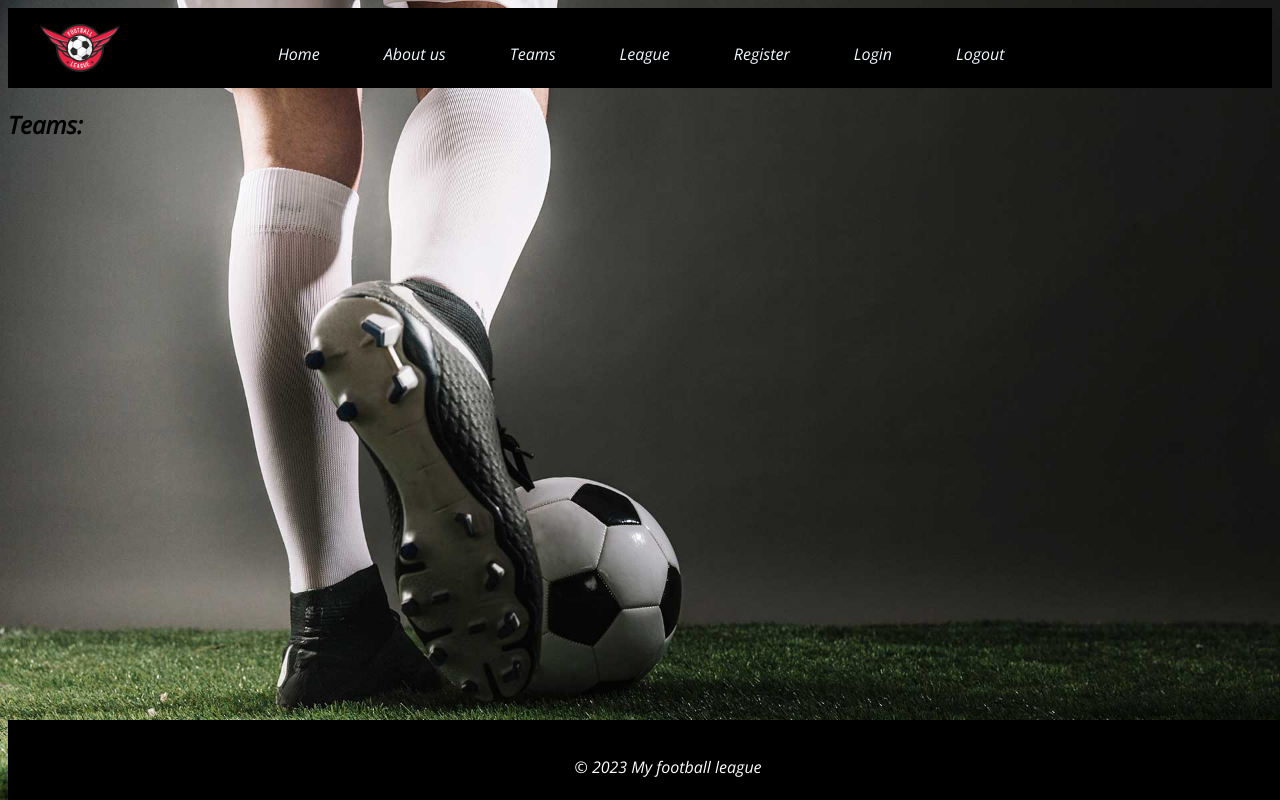
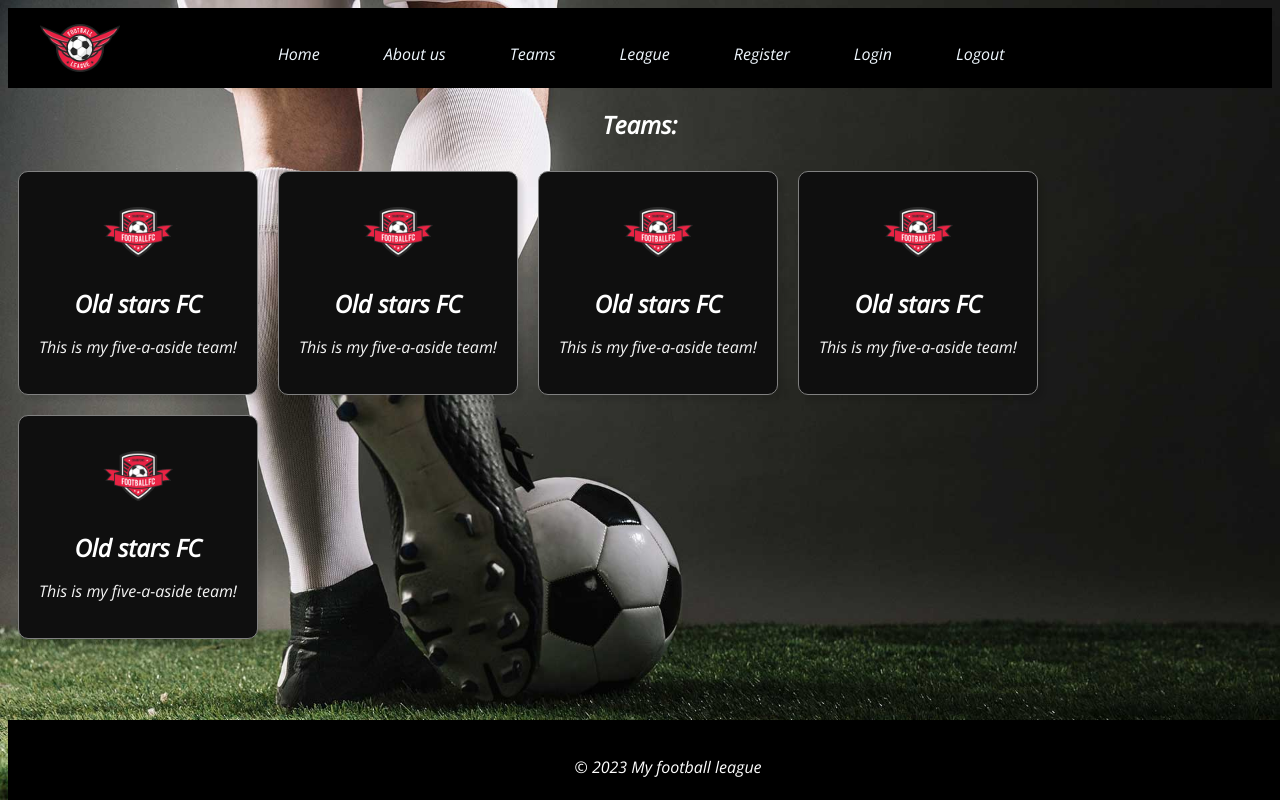
Before and after one commit to axlz21/react-project-df, a React (Vite) app in the folder client/: page /teams in a window 1280 px wide. Built offline with nearby package versions, Linux system fonts and the light colour scheme.

Commit message:
add card component

```diff
--- a/client/src/App.jsx
+++ b/client/src/App.jsx
@@ -3,11 +3,11 @@ import { Routes, Route } from 'react-router-dom';
 import Home from './components/home/Home';
 import Navbar from './components/Header/NavBar';
 import Footer from './components/Footer/Footer';
-import TeamList from './components/teamList/teamList';
 import About from './components/aboutus/About';
 import Register from './components/register/Register';
 import League from './components/league/League';
 import Login from './components/login/Login';
+import TeamList from './components/teamList/teamList';
 function App() {
 
   return (
--- /dev/null
+++ b/client/src/components/teamList/TeamCard.jsx
@@ -0,0 +1,11 @@
+import  "./teamlist.css"
+
+export default function TeamCard(){
+    return (
+        <div className="card">
+            <img className="card-image" alt="logo" src="images/logo_4.png"></img>
+            <h2 className="card-title">Old stars FC</h2>
+            <p className="card-description">This is my five-a-aside team!</p>
+        </div>
+    )
+}
--- a/client/src/components/teamList/teamList.jsx
+++ b/client/src/components/teamList/teamList.jsx
@@ -1,5 +1,15 @@
+import TeamCard from "./TeamCard";
+import "./teamlist.css"
 export default function TeamList(){
     return (
-        <h2>Teams:</h2>
+        <div>
+            <h2 className="title">Teams:</h2>
+            <TeamCard />
+            <TeamCard />
+            <TeamCard />
+            <TeamCard />
+            <TeamCard />
+        </div>
+
     )
 }
--- /dev/null
+++ b/client/src/components/teamList/teamlist.css
@@ -0,0 +1,36 @@
+.card{
+    border: 1px solid rgb(129, 129, 129);
+    background-color: rgb(15, 15, 15, 10);
+    border-radius: 10px;
+    box-shadow: 5px 5px 5px rgb(12, 12, 12, 0.1);
+    padding: 20px;
+    margin: 10px;
+    text-align: center;
+    max-width: 250px;
+    display: inline-block;
+}
+
+.card .card-image{
+    max-width: 60%;
+    height: auto;
+    border-radius: 50%;
+    margin-bottom: 10px;
+}
+
+.card .card-title{
+    font-family:  'Open Sans', 'Helvetica Neue', sans-serif;
+    margin: 0;
+    color: white;
+
+}
+
+.card .card-description{
+    font-family: 'Open Sans', 'Helvetica Neue', sans-serif;
+    color: whitesmoke;
+
+}
+.title{
+    font-family: 'Open Sans', 'Helvetica Neue', sans-serif;
+    color: white;
+    text-align: center;
+}
```
Also changed, not shown: client/public/images/old stars.png (added).
